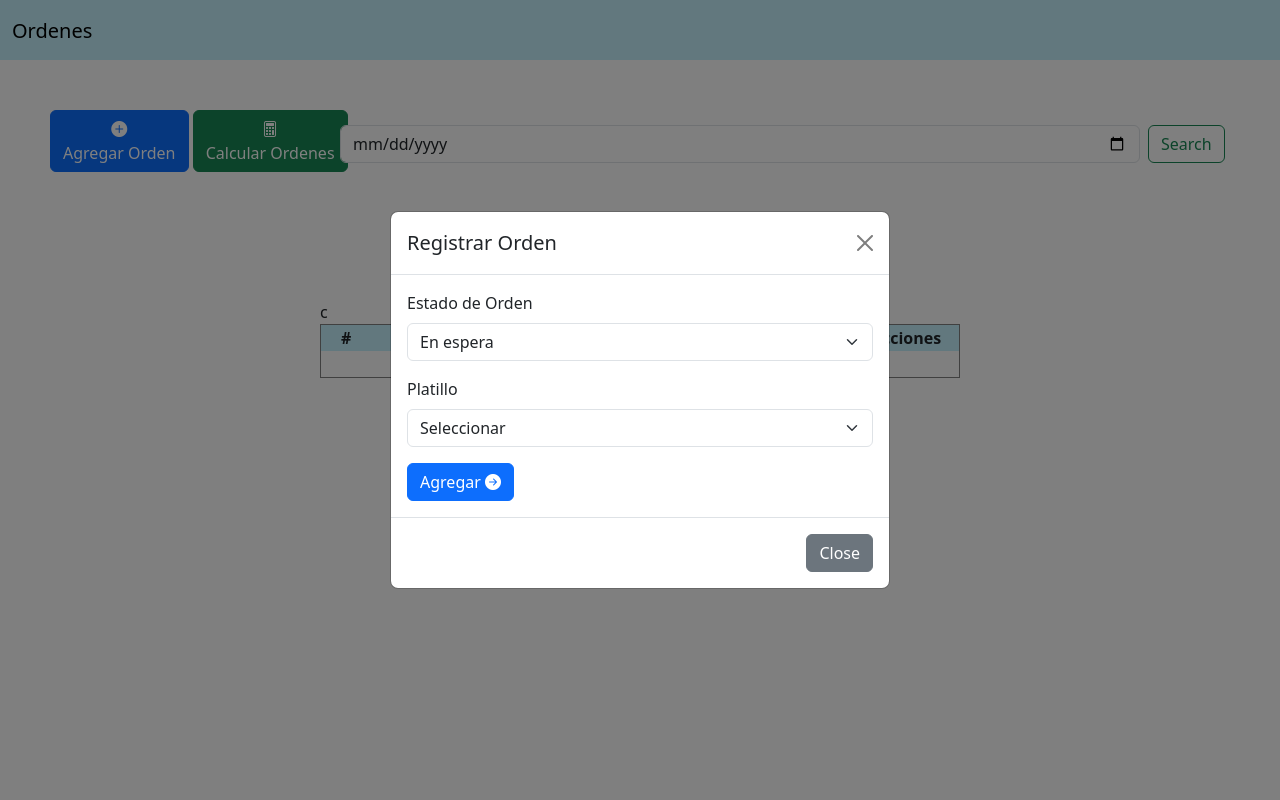
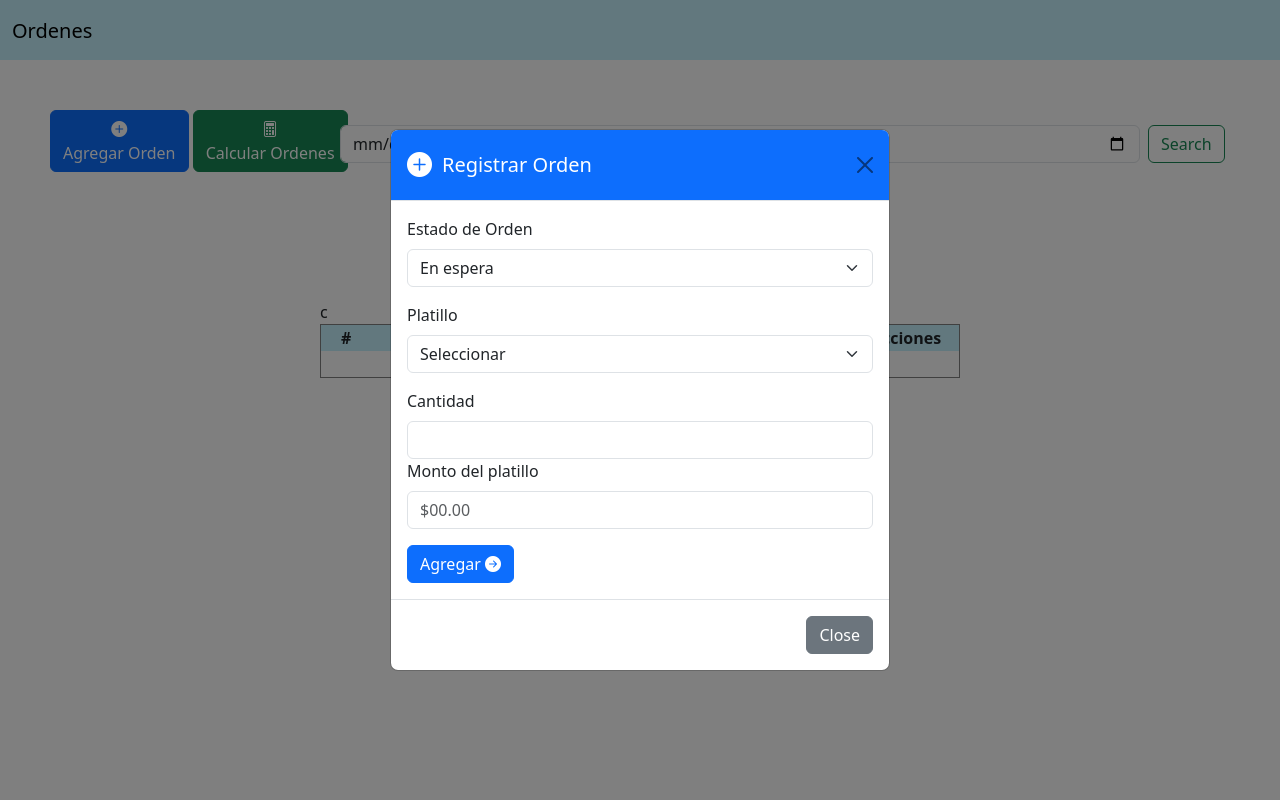
Before and after one commit to JonDev12/LA-PASADITA-MVC, a PHP site: page /Ordenes.php in a window 1280 px wide, after a click on "Agregar Orden"; the page is wider, and only the part inside the window is pictured. Run offline with PHP 8.4, Linux system fonts and the light colour scheme; data that the repository does not hold is empty.

Commit message:
Errores de implementación de git

```diff
--- a/View/Ordenes.php
+++ b/View/Ordenes.php
@@ -30,7 +30,8 @@ $ord = new ControllerOrders();
     <div class="col" style="margin-left: 50px; margin-top:50px">
         <div>
             <button class="col btn btn-primary b_add" data-bs-toggle="modal" data-bs-target="#modalOrden">
-                <i class="bi bi-plus-circle-fill"></i>                <br>
+                <i class="bi bi-plus-circle-fill"></i>
+                <br>
                 Agregar Orden
             </button>
 
@@ -52,15 +53,17 @@ $ord = new ControllerOrders();
             <div class="modal-dialog modal-dialog-centered">
                 <div class="modal-content">
 
-                    <div class="modal-header">
-                        <h5 class="modal-title text-center" id="modalRegistroLabel">Registrar Orden</h5>
+                    <div class="modal-header bg-primary">
+                        <i class="bi bi-plus-circle-fill" style="font-size: 25px; color:white" ></i>
+
+                        <h5 class="modal-title text-center" style="color:white; margin-left:10px" id="modalRegistroLabel">Registrar Orden</h5>
                         <button type="button" class="btn-close" data-bs-dismiss="modal" aria-label="Close"></button>
                     </div>
 
                     <div class="modal-body">
                         <!-- Modal body content goes here -->
-                        <form id="form-modal-NewOrder" action="../Controller/">
-                            <div class="mb-3">
+                        <form id="form-modal-NewOrder" action="../Controller/Modals/Ctrl_Mod_Ordenes.php">
+                            <div class="mb-3 ">
                                 <label for="exampleInputPassword1" class="form-label">Estado de Orden</label>
                                 <select class="form-select" aria-label="Default select example">
                                     <option selected>En espera</option>
@@ -76,7 +79,13 @@ $ord = new ControllerOrders();
                                     ?>
                                 </select>
                             </div>
-                            <button type="submit" class="btn btn-primary">
+                            <div class="mb-3">
+                                <label for="exampleInputPassword1" class="form-label">Cantidad</label>
+                                <input type="number" class="form-control" id="date">
+                                <label for="exampleInputPassword1" class="form-label">Monto del platillo</label>
+                                <input type="text" class="form-control" id="date"  placeholder="$00.00">
+                            </div>
+                            <button type="submit" class="btn btn-primary" id="">
                                 Agregar
                                 <i class="bi bi-arrow-right-circle-fill"></i>
                             </button>
@@ -139,10 +148,14 @@ $ord = new ControllerOrders();
                 </table>
             </div>
             <div>
-
             </div>
         </div>
-        <script src="../js/bootstrap.min.js"></script>
+    </div>
+
+    <div id="InsertAl"></div>
+
+    <script src="../js_personalizado/Orders.js"></script>
+    <script src="../js/bootstrap.min.js"></script>
 </body>
 
 </html>
--- a/js_personalizado/Orders.js
+++ b/js_personalizado/Orders.js
@@ -1,3 +1,35 @@
 class Orders{
 
+    constructor(state, dish, ammount, date, time, price){
+        this.state = state;
+        this.dish = dish;
+        this.ammount = ammount;
+        this.date = date;
+        this.time = time;
+        this.price = price;
+    }
+
+    VerifyOrder(){
+        if(this.state == "En espera" && this.dish == "Seleccionar"){
+            const alertPlaceholder = document.getElementById('InsertAl')
+            const appendAlert = (message, type) => {
+                const wrapper = document.createElement('div')
+                wrapper.innerHTML = [
+                    `<div class="alert alert-${type} alert-dismissible" role="alert">`,
+                    `   <div>${message}</div>`,
+                    '   <button type="button" class="btn-close" data-bs-dismiss="alert" aria-label="Close"></button>',
+                    '</div>'
+                ].join('')
+
+                alertPlaceholder.append(wrapper)
+            }
+
+            const alertTrigger = document.getElementById('liveAlertBtn')
+            if (alertTrigger) {
+                alertTrigger.addEventListener('click', () => {
+                    appendAlert('Nice, you triggered this alert message!', 'success')
+                })
+            }
+        }
+    }
 }
```
Also changed, not shown: Controller/Ctrl_Mod_Ordenes.php (added, +38 -0 lines), Controller/Modals/Ctrl_Mod_Ordenes.php (deleted, +0 -15 lines).
